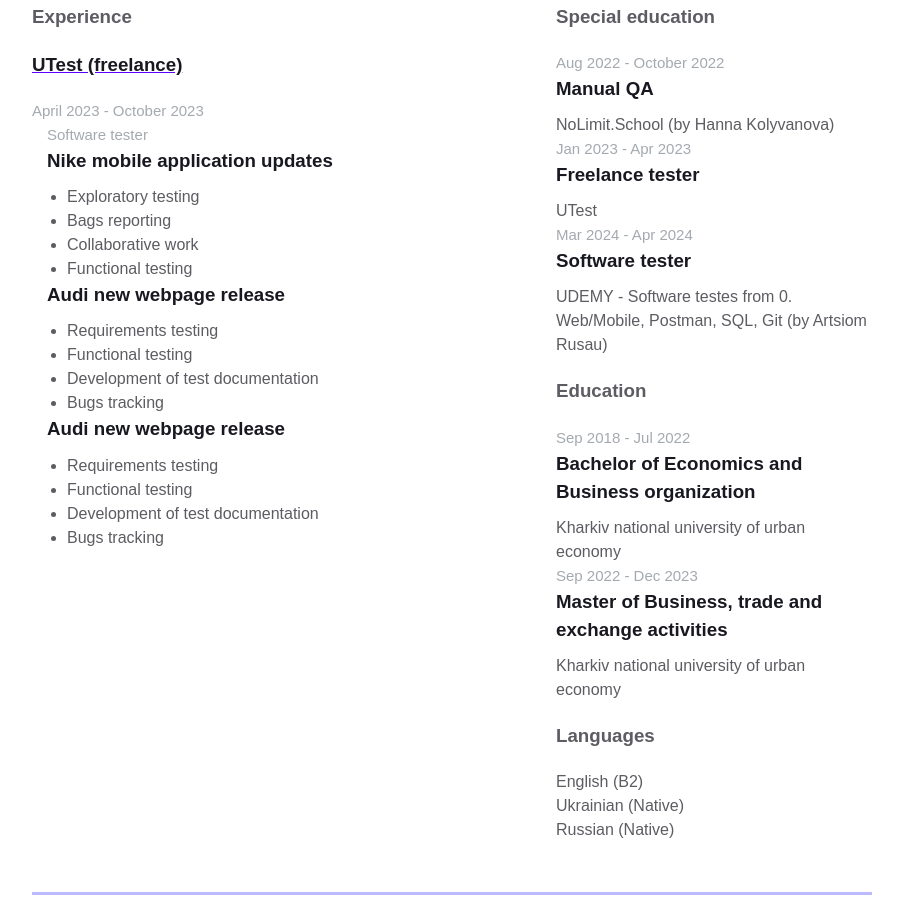
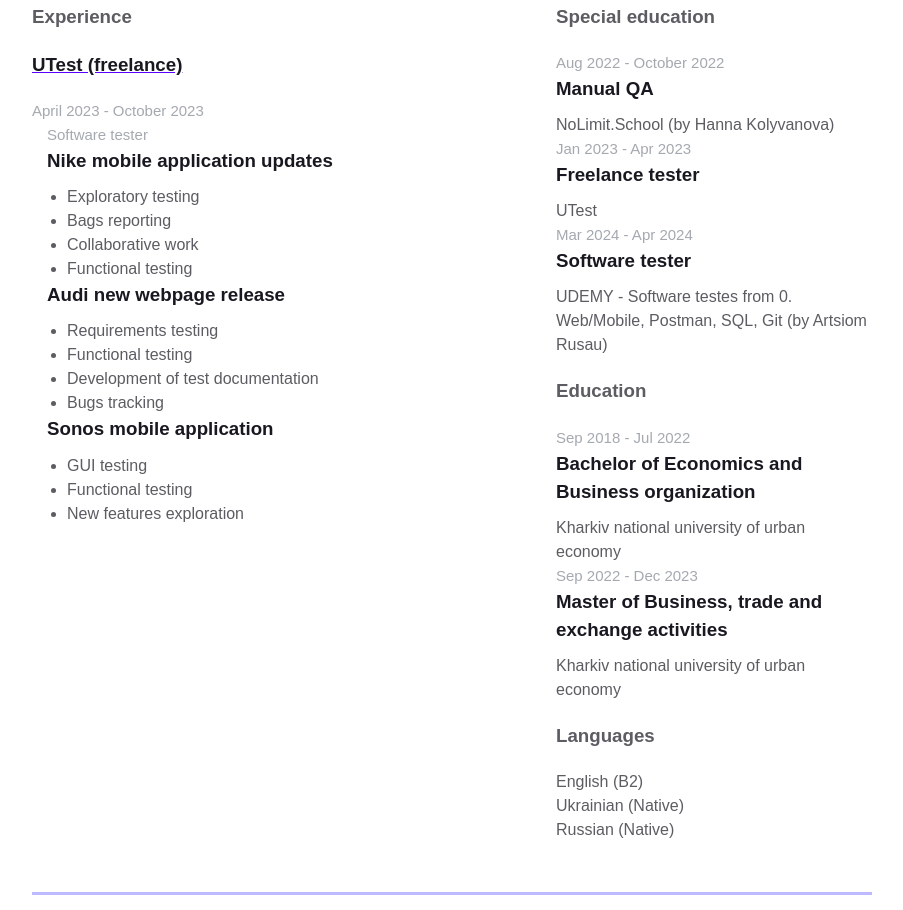
Before and after one commit to VeronikaHordus/Homepage, a plain HTML site: page index.html in a window 1280 px wide. Shown: the part 833-1743 px from the top of the page, without its empty margins (188-1091 px from the left). Drawn offline with Linux system fonts and the light colour scheme.

Commit message:
Edit mistypings in Experience  block

```diff
--- a/index.html
+++ b/index.html
@@ -115,16 +115,17 @@
                           <li>Development of test documentation</li>
                           <li>Bugs tracking</li>
                         </ul>
-                        <h3 class="experiences__company-project-name">Audi new webpage release</h3>
+                        <h3 class="experiences__company-project-name">Sonos mobile application</h3>
                         <ul class="experiences__company-project-responsibilities">
-                          <li>Requirements testing</li>
+                          <li>GUI testing</li>
                           <li>Functional testing</li>
-                          <li>Development of test documentation</li>
-                          <li>Bugs tracking</li>
+                          <li>New features exploration</li>
                         </ul>
                       </div>
                     </div>
                 </div>
+
+                <!--Additional information-->
                 <div class="additional-info fv">
                     <div class="additional-info__education">
                       <h3 class="additional-info__education-header">Special education</h3>
```
